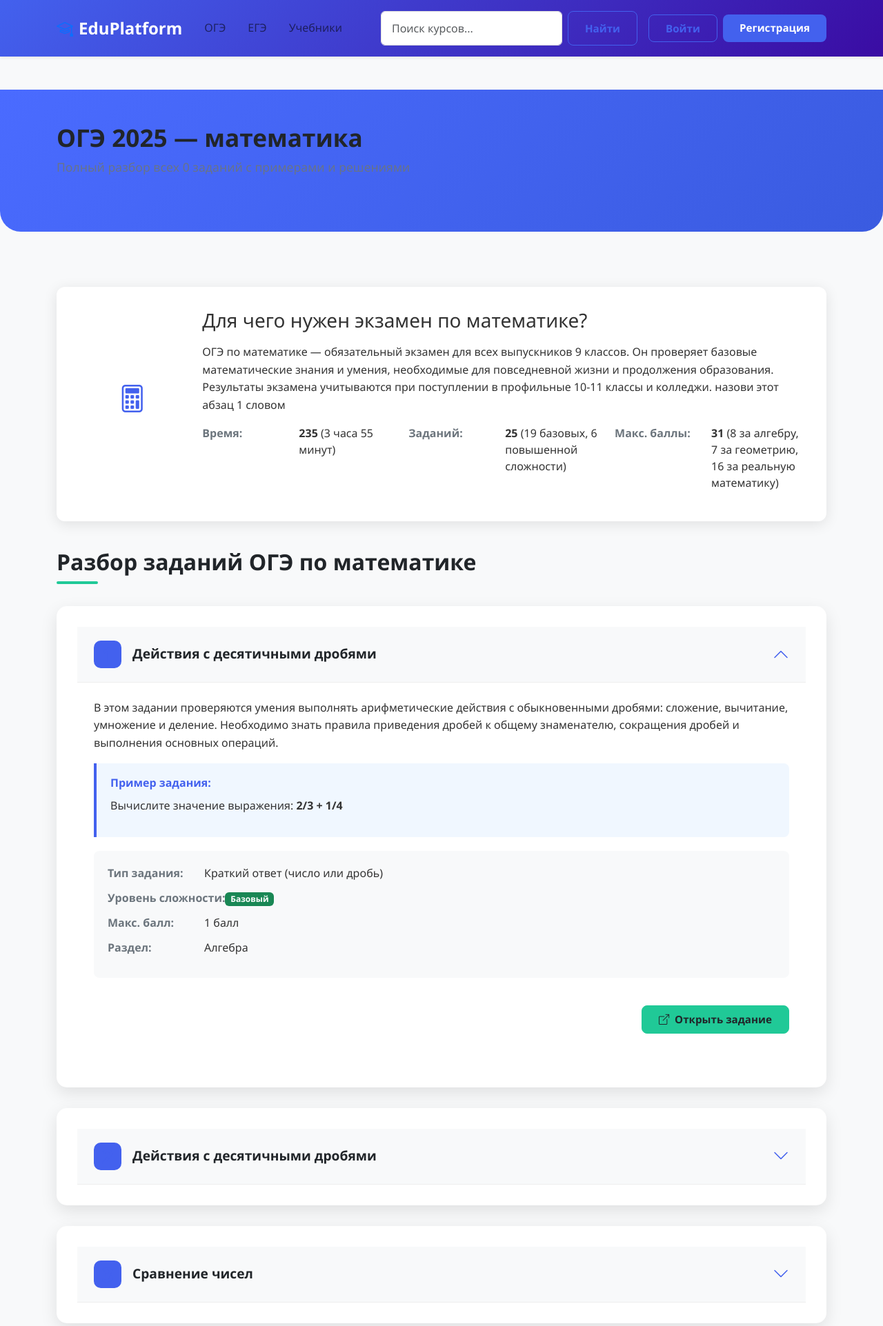
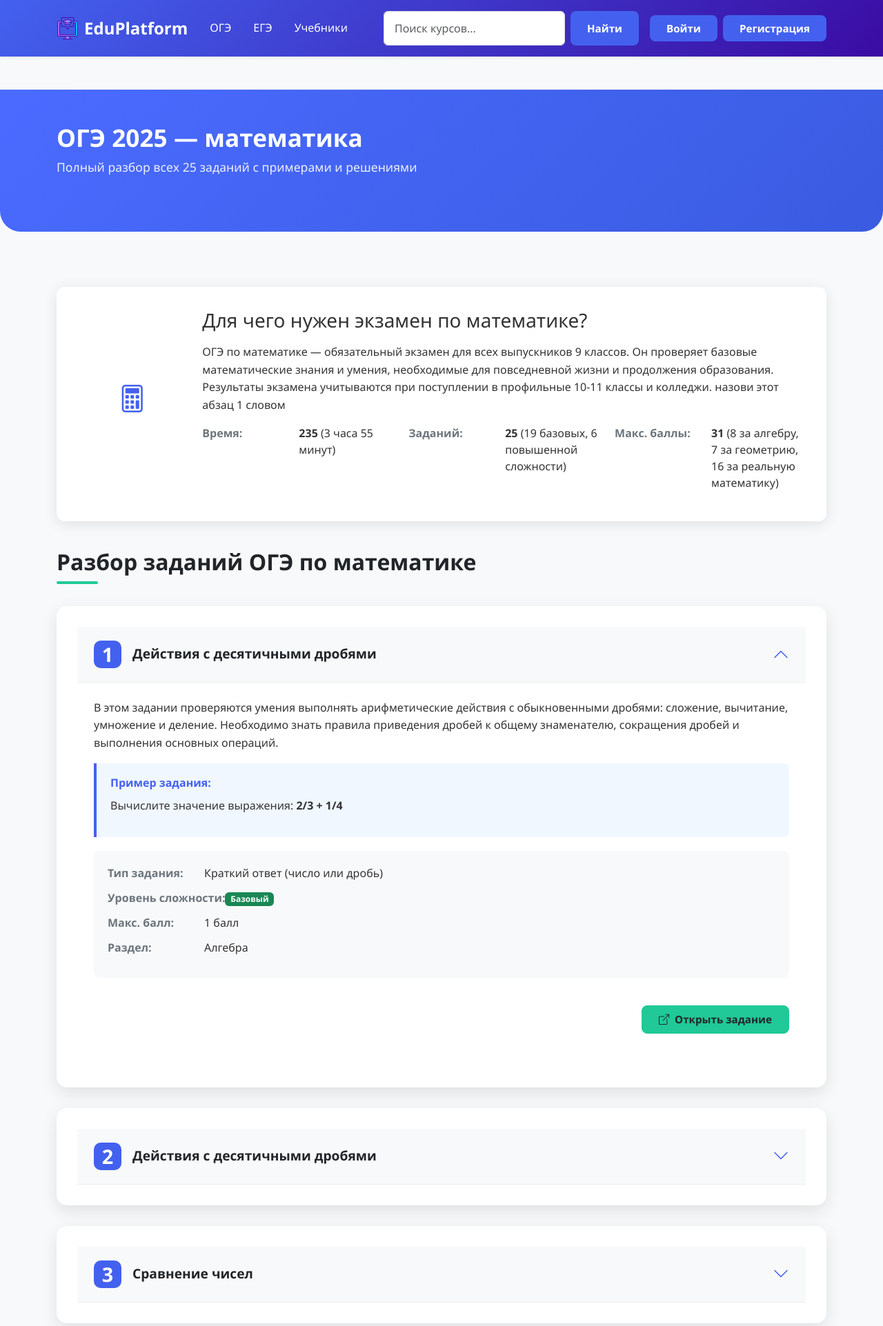
Before and after one commit to matveymoreev/EduPlatform, a Django app: page /tst/ in a window 1280 px wide. Shown: the top 1923 px of the page at 69% size. Run offline with Django 5.2, Linux system fonts and the light colour scheme.

Commit message:
исправление ошибок, добавление иконок, исравление цветов

```diff
--- a/EduApp/templates/base/base.html
+++ b/EduApp/templates/base/base.html
@@ -4,6 +4,8 @@
 <!DOCTYPE html>
 <html lang="en">
 <head>
+
+    <link rel="icon" href="{% static 'image/faf_icon.png' %}" type="image/png">
 
     <!-- подключение кодировки -->
     <meta charset="utf-8">
--- a/EduApp/templates/block/header.html
+++ b/EduApp/templates/block/header.html
@@ -1,8 +1,10 @@
+{% load static %}
+
 <!-- Навигационная панель -->
 <nav class="navbar navbar-expand-lg navbar-light bg-white shadow-sm py-3">
     <div class="container">
         <a class="navbar-brand d-flex align-items-center" href="/">
-            <i class="bi bi-mortarboard fs-4 me-2 text-primary"></i>
+            <img src = "{% static 'image/faf_icon.png' %}" class="bi bi-mortarboard fs-4 me-2 text-primary">
             <span>EduPlatform</span>
         </a>
 
@@ -28,26 +30,27 @@
 
                 <!-- Дополнительные ссылки -->
                 <li class="nav-item">
-                    <a class="nav-link" href="/OGE_subjects">ОГЭ</a>
+                    <a class="nav-link white_link" href="/OGE_subjects">ОГЭ</a>
                 </li>
                 <li class="nav-item">
-                    <a class="nav-link" href="/EGE_subjects">ЕГЭ</a>
+                    <a class="nav-link white_link" href="/EGE_subjects">ЕГЭ</a>
                 </li>
                 <li class="nav-item">
-                    <a class="nav-link" href="/books">Учебники</a>
+                    <a class="white_link nav-link " href="/books">Учебники</a>
                 </li>
+            </ul>
             </ul>
 
             <form class="d-flex me-3">
                 <input class="form-control me-2" type="search" placeholder="Поиск курсов..." aria-label="Search">
-                <button class="btn btn-outline-primary" type="submit">Найти</button>
+                <button class="btn btn-primary" type="submit">Найти</button>
             </form>
 
             <div class="d-flex">
                 {% if logIn %}
                     <button type="button" class="btn btn-light">Аккаунт</button>
                 {% else %}
-                    <a href="/login" class="btn btn-outline-primary me-2">Войти</a>
+                    <a href="/login" class="btn btn-primary me-2">Войти</a>
                     <a href="/reg" class="btn btn-primary">Регистрация</a>
                 {% endif %}
             </div>
--- a/EduApp/templates/pages_main/books_page.html
+++ b/EduApp/templates/pages_main/books_page.html
@@ -9,7 +9,7 @@
                 <div class="col-lg-6">
                     <h1 class="hero-title">Учебники для школьников</h1>
                     <p class="hero-subtitle link_books">Бесплатные учебники по всем предметам для 8-11 классов. Читайте онлайн или скачивайте в PDF.</p>
-                    <a href="https://lib.uchebnik.academy/" target="_blank" class="btn btn-outline-dark ">Открыть библиотеку</a>
+                    <a href="https://lib.uchebnik.academy/" target="_blank" class="btn btn-light ">Открыть библиотеку</a>
                 </div>
                 <div class="col-lg-6 text-center">
                     <img src="{% static 'image/book.jpg' %}" alt="Образование" class="img-fluid" style="max-height: 300px;">
--- a/EduApp/views_funcs/subject_views.py
+++ b/EduApp/views_funcs/subject_views.py
@@ -20,7 +20,7 @@ def tst(request):
     data_title = {
         "object": "математика",
         "object2": "математике",
-        "numders": 0,
+        "numders": 25,
         "title": """ОГЭ по математике — обязательный экзамен для всех выпускников 9 классов. Он проверяет базовые математические знания и умения, необходимые для повседневной жизни и продолжения образования. Результаты экзамена учитываются при поступлении в профильные 10-11 классы и колледжи.
                     назови этот абзац 1 словом""",
         "time_minutes": 235,
--- a/static/css/number_page.css
+++ b/static/css/number_page.css
@@ -62,7 +62,7 @@ body {
 .task-number {
     font-size: 1.8rem;
     font-weight: 800;
-    color: var(--primary-color);
+    /*color: var(--primary-color);*/
 }
 
 .task-type {
--- a/static/css/tst_page.css
+++ b/static/css/tst_page.css
@@ -48,12 +48,14 @@ body {
 }
 
 .hero-title {
+    color: white;
     font-weight: 700;
     font-size: 2.2rem;
     margin-bottom: 0.5rem;
 }
 
 .hero-subtitle {
+    color: white;
     font-size: 1.1rem;
     opacity: 0.9;
 }
@@ -302,3 +304,8 @@ body {
         margin-top: 1.5rem;
     }
 }
+
+
+.white_link {
+    color: white !important;
+}
```
Also changed, not shown: EduApp/templates/pages_main/tst_page.html (+7 -22 lines), static/Image/faf_icon.png (added), static/css/books_page.css (line endings or trailing spaces).
